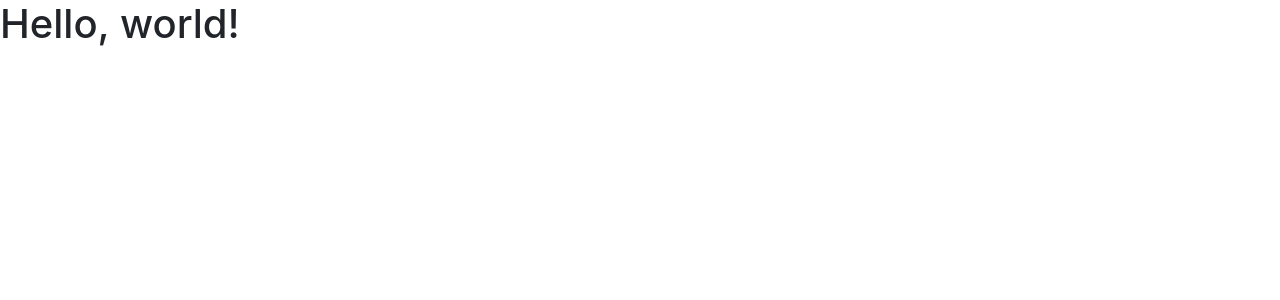
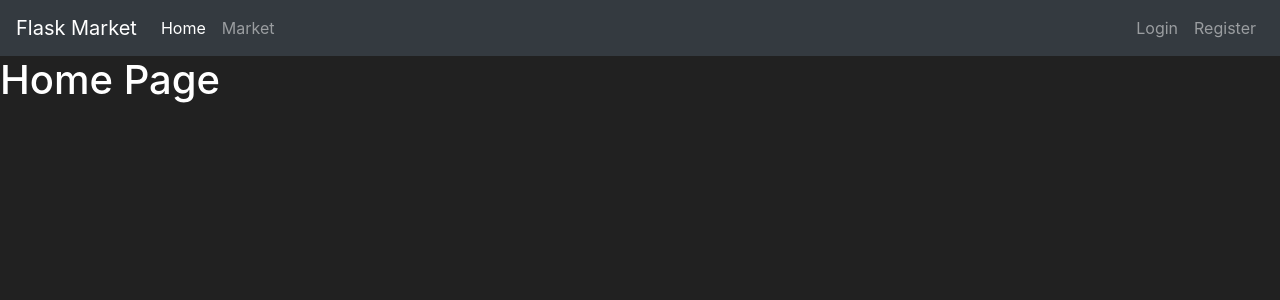
Before and after one commit to KerimNezo/pa-flask-course-project, a Flask app: page / in a window 1280 px wide. Shown: the top 300 px of the page. Run offline with Flask 2, Linux system fonts and the light colour scheme.

Commit message:
Styling i Templates

```diff
--- a/Templates/home.html
+++ b/Templates/home.html
@@ -8,10 +8,35 @@
     <!-- Bootstrap CSS -->
     <link rel="stylesheet" href="https://cdn.jsdelivr.net/npm/bootstrap@4.5.3/dist/css/bootstrap.min.css" integrity="sha384-TX8t27EcRE3e/ihU7zmQxVncDAy5uIKz4rEkgIXeMed4M0jlfIDPvg6uqKI2xXr2" crossorigin="anonymous">
 
-    <title>Hello, world!</title>
+    <title>Home Page</title>
   </head>
   <body>
-    <h1>Hello, world!</h1>
+    <nav class="navbar navbar-expand-md navbar-dark bg-dark">
+        <a class="navbar-brand" href="#">Flask Market</a>
+        <button class="navbar-toggler" type="button" data-toggle="collapse" data-target="#navbarNav">
+            <span class="navbar-toggler-icon"></span>
+        </button>
+        <div class="collapse navbar-collapse" id="navbarNav">
+            <ul class="navbar-nav mr-auto">
+                <li class="nav-item active">
+                    <a class="nav-link" href="#">Home <span class="sr-only">(current)</span></a>
+                </li>
+                <li class="nav-item">
+                    <a class="nav-link" href="#">Market</a>
+                </li>
+            </ul>
+            <ul class="navbar-nav">
+                <li class="nav-item">
+                    <a class="nav-link" href="#">Login</a>
+                </li>
+                <li class="nav-item">
+                    <a class="nav-link" href="#">Register</a>
+                </li>
+            </ul>
+        </div>
+    </nav>
+
+    <h1>Home Page</h1>
 
     <!-- Optional JavaScript; choose one of the two! -->
 
@@ -25,4 +50,10 @@
     <script src="https://cdn.jsdelivr.net/npm/bootstrap@4.5.3/dist/js/bootstrap.min.js" integrity="sha384-w1Q4orYjBQndcko6MimVbzY0tgp4pWB4lZ7lr30WKz0vr/aWKhXdBNmNb5D92v7s" crossorigin="anonymous"></script>
     -->
   </body>
+  <style>
+    body {
+        background-color: #212121;
+        color: white
+    }
+  </style>
 </html>
--- a/market.py
+++ b/market.py
@@ -3,6 +3,7 @@ app = Flask(__name__) #incijaliziramo instancu Flaska sa argumentom
 # __name__ (built-in var, referira na lokalni py file s kojim radimo)
 
 @app.route("/") #dekorator ide liniju prije funkcije i govori nam na kojem url-u će se
+@app.route("/home") #funckija dole brine o dva url. Ima smisla da bude home page u oba slucaja
 # prikazati html kod(funkcija) "/" je homepage
 def home_page():
     return render_template('home.html') # po konvenciji je da se stvori templates folder za sav html kod
```
